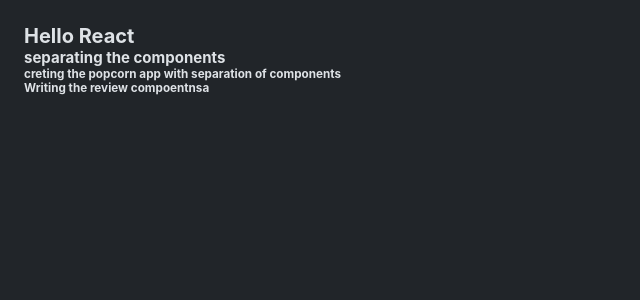
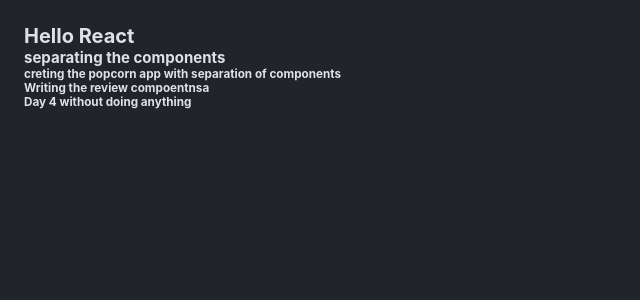
Before and after one commit to nikhilbudhathoki09/usePopcorn-React, a React (Create React App) app: page / in a window 1280 px wide. Shown: the top 300 px of the page, without its empty margins (0-640 px from the left). Built offline with nearby package versions, Linux system fonts and the light colour scheme.

Commit message:
formatting the layouts

```diff
--- a/src/App.js
+++ b/src/App.js
@@ -7,6 +7,7 @@
       <h2>separating the components</h2>
       <h3>creting the popcorn app with separation of components</h3>
       <h3>Writing the review compoentnsa</h3>
+      <h3>Day 4 without doing anything</h3>
     </div>
   );
 }
```
